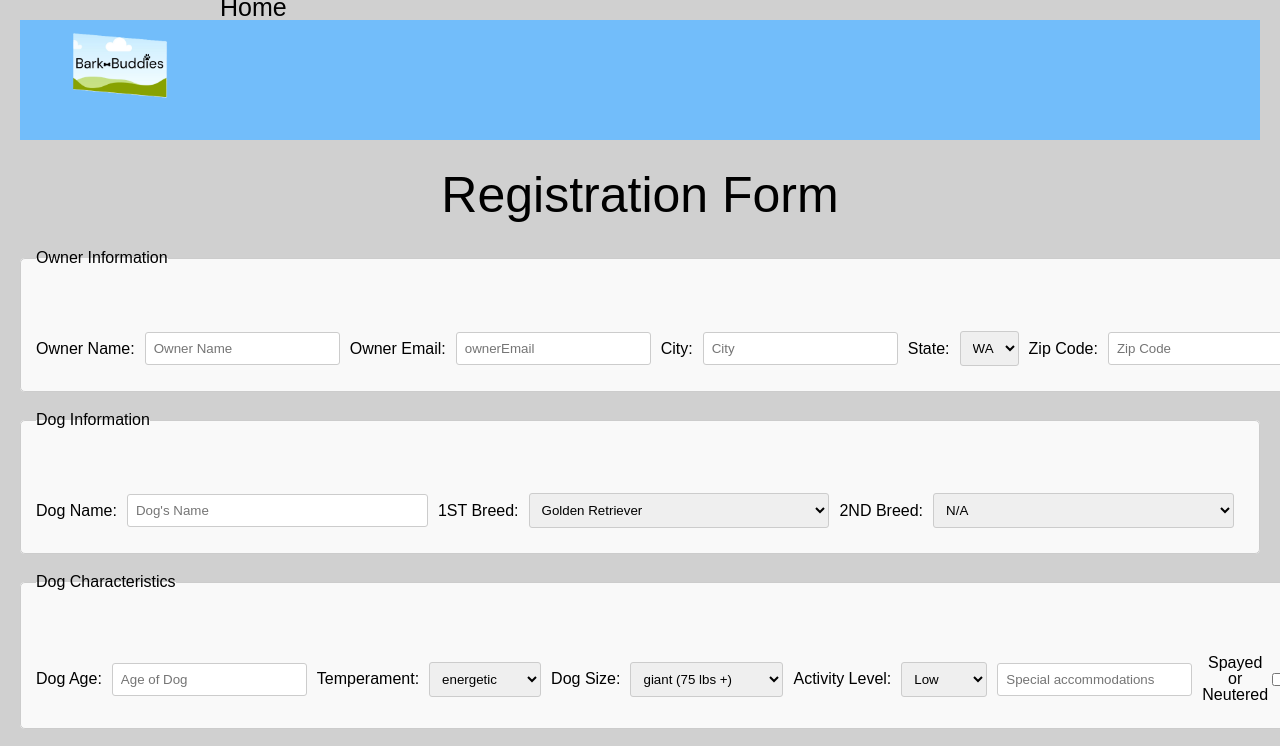
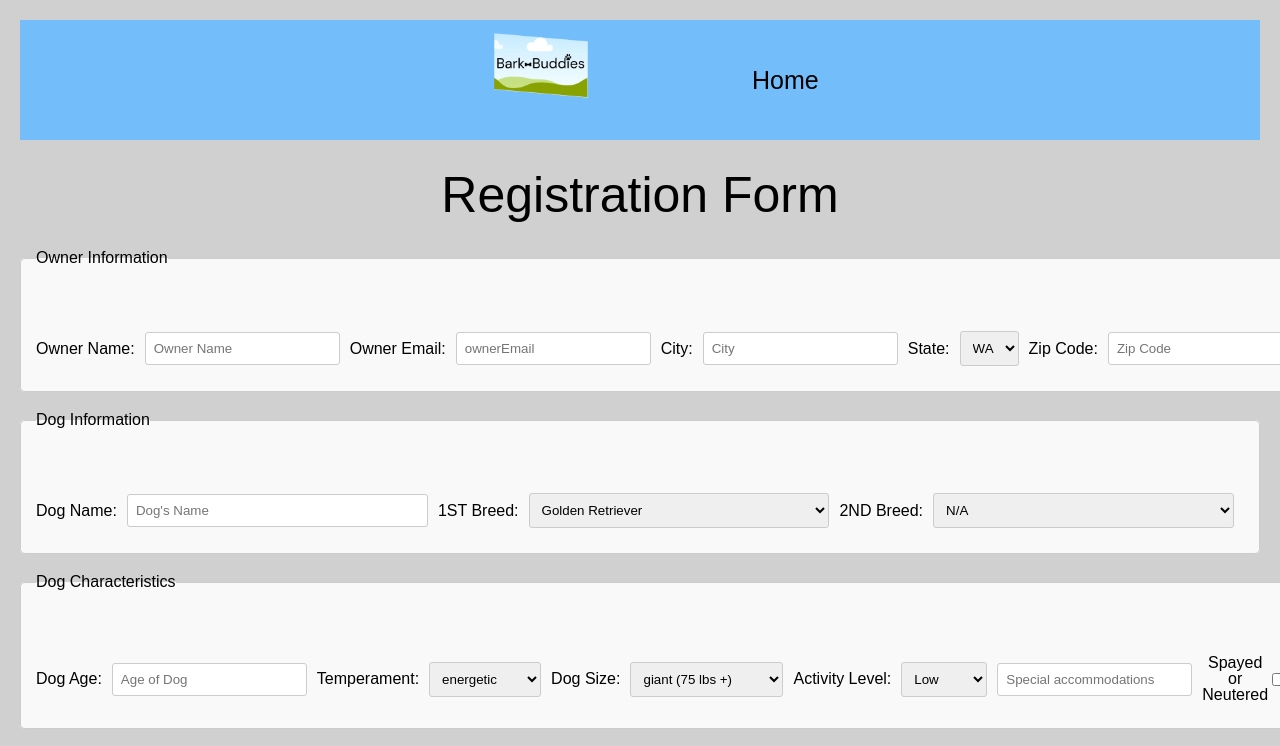
Before and after one commit to Bark-Buddies/Bark-Buddies, a website: page form.html in a window 1280 px wide. Shown: the top 746 px of the page. Drawn offline with Linux system fonts and the light colour scheme.

Commit message:
repulling

```diff
--- a/css/form.css
+++ b/css/form.css
@@ -18,6 +18,15 @@ header, footer {
     /*align-items: center;*/
     height: 100px; /* Height of the header */
     padding: 0 10px; /* Padding to the header*/
+}
+
+nav {
+    display: flex;
+    align-items: center;
+    justify-content: space-around;
+    height: 100px;
+    width: 40%;
+    margin: auto;
 }
 
 header {
```
